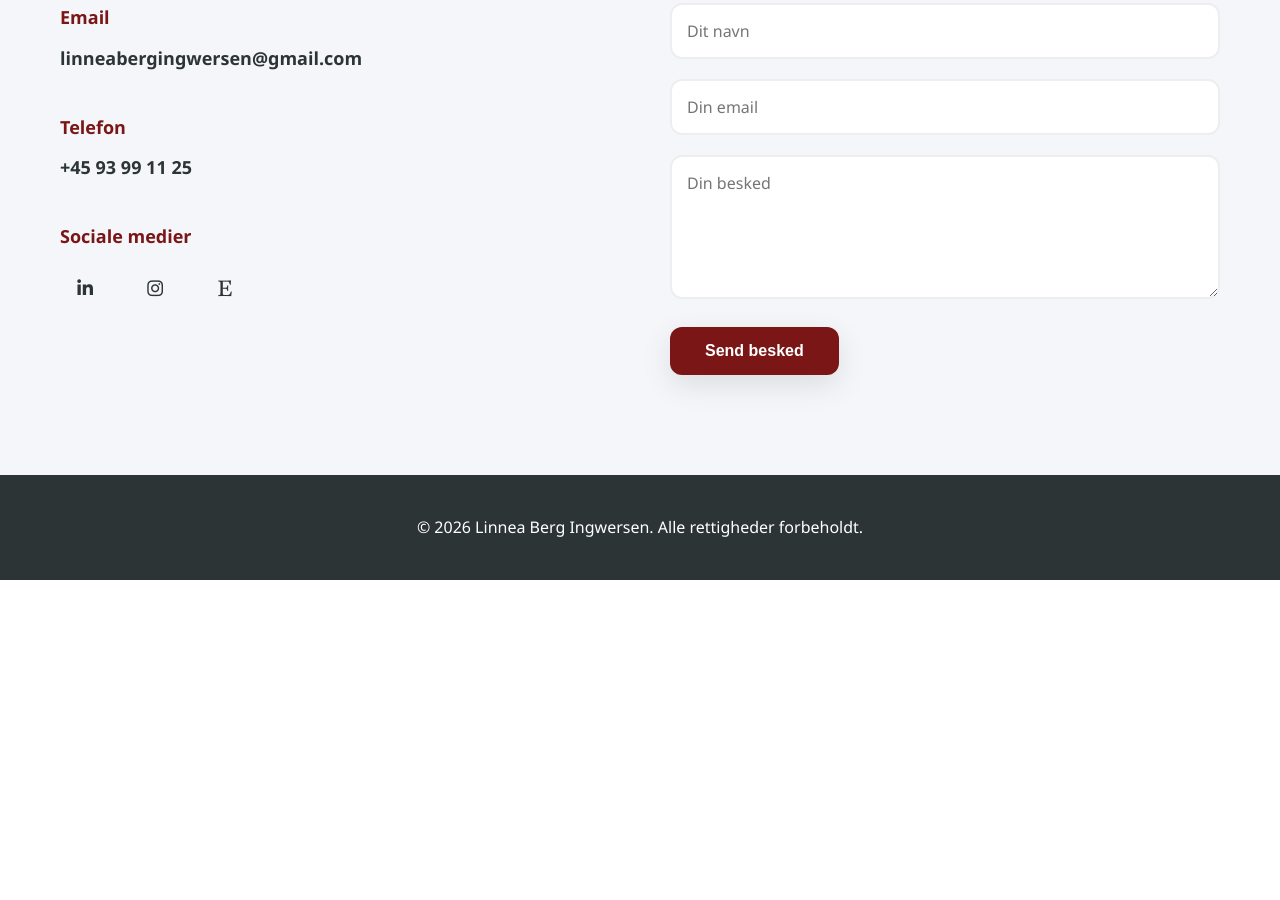
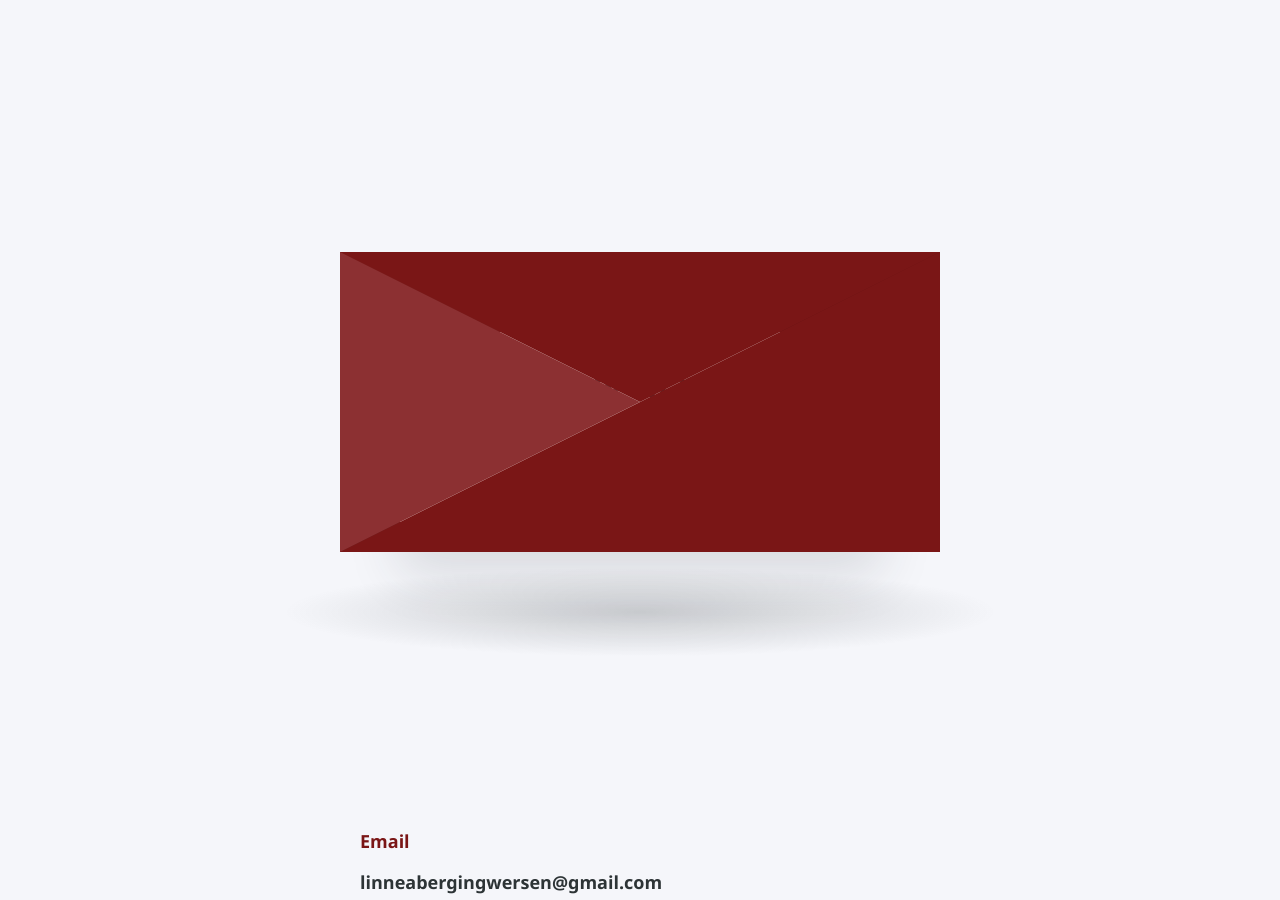
Before and after one commit to B3rginator/Portfolio, a plain HTML site: page index.html in a window 1280 px wide. Shown: the part 7026-7926 px from the top of the page. Before the commit the page ends 7606 px from the top, so only its background shows below. Drawn offline with Linux system fonts and the light colour scheme.

Commit message:
Add animated envelope preview and update contact section styles WIP

```diff
--- a/index.html
+++ b/index.html
@@ -697,6 +697,34 @@
             <h2 class="section-title" data-i18n="contact.title">Lad os tale</h2>
             <p class="section-subtitle" data-i18n="contact.subtitle">Interesseret i at arbejde sammen? Jeg glæder mig til at høre fra dig</p>
 
+            <div class="contact-envelope-preview">
+                <div class="letter-image">
+                    <div class="animated-mail">
+                        <div class="back-fold"></div>
+                        <div class="letter">
+                            <div class="letter-border"></div>
+                            <div class="letter-title">Skriv til mig</div>
+                            <form class="contact-form contact-form-letter">
+                                <div class="form-group">
+                                    <input type="text" placeholder="Dit navn" data-i18n-placeholder="contact.namePlaceholder" required>
+                                </div>
+                                <div class="form-group">
+                                    <input type="email" placeholder="Din email" data-i18n-placeholder="contact.emailPlaceholder" required>
+                                </div>
+                                <div class="form-group">
+                                    <textarea placeholder="Din besked" data-i18n-placeholder="contact.messagePlaceholder" rows="5" required></textarea>
+                                </div>
+                                <button type="submit" class="btn btn-primary" data-i18n="contact.submit">Send besked</button>
+                            </form>
+                        </div>
+                        <div class="top-fold"></div>
+                        <div class="body"></div>
+                        <div class="left-fold"></div>
+                    </div>
+                    <div class="shadow"></div>
+                </div>
+            </div>
+
             <div class="contact-content">
                 <div class="contact-info">
                     <div class="contact-item">
@@ -723,18 +751,6 @@
                     </div>
                 </div>
 
-                <form class="contact-form">
-                    <div class="form-group">
-                        <input type="text" placeholder="Dit navn" data-i18n-placeholder="contact.namePlaceholder" required>
-                    </div>
-                    <div class="form-group">
-                        <input type="email" placeholder="Din email" data-i18n-placeholder="contact.emailPlaceholder" required>
-                    </div>
-                    <div class="form-group">
-                        <textarea placeholder="Din besked" data-i18n-placeholder="contact.messagePlaceholder" rows="5" required></textarea>
-                    </div>
-                    <button type="submit" class="btn btn-primary" data-i18n="contact.submit">Send besked</button>
-                </form>
             </div>
         </div>
     </section>
--- a/script.js
+++ b/script.js
@@ -47,6 +47,17 @@ const observerOptions = {
     threshold: 0.1,
     rootMargin: '0px 0px -100px 0px'
 };
+
+const envelopePreview = document.querySelector('.letter-image');
+if (envelopePreview) {
+    const openEnvelope = () => {
+        envelopePreview.classList.add('is-open');
+    };
+
+    envelopePreview.addEventListener('mouseenter', openEnvelope, { once: true });
+    envelopePreview.addEventListener('click', openEnvelope);
+    envelopePreview.addEventListener('focusin', openEnvelope);
+}
 
 const observer = new IntersectionObserver((entries) => {
     entries.forEach(entry => {
--- a/styles.css
+++ b/styles.css
@@ -731,6 +731,172 @@ section:nth-child(even) {
     margin-right: auto;
 }
 
+.contact-envelope-preview {
+    display: flex;
+    justify-content: center;
+    margin: -56px 0 120px;
+}
+
+.letter-image {
+    position: relative;
+    width: 600px;
+    height: 760px;
+}
+
+.animated-mail {
+    position: absolute;
+    left: 50%;
+    top: 50%;
+    width: 600px;
+    height: 450px;
+    transform: translate(-50%, -50%);
+    transition: transform 0.4s ease;
+}
+
+.animated-mail .body {
+    position: absolute;
+    bottom: 0;
+    width: 0;
+    height: 0;
+    border-style: solid;
+    border-width: 0 0 300px 600px;
+    border-color: transparent transparent var(--primary-color) transparent;
+    z-index: 2;
+}
+
+.animated-mail .top-fold {
+    position: absolute;
+    top: 150px;
+    width: 0;
+    height: 0;
+    border-style: solid;
+    border-width: 150px 300px 0 300px;
+    transform-origin: 50% 0%;
+    transition: transform 0.4s ease, z-index 0.2s ease;
+    border-color: var(--accent-color) transparent transparent transparent;
+    z-index: 2;
+}
+
+.animated-mail .back-fold {
+    position: absolute;
+    bottom: 0;
+    width: 600px;
+    height: 300px;
+    background: linear-gradient(180deg, color-mix(in srgb, var(--primary-color) 88%, black), color-mix(in srgb, var(--primary-color) 72%, black));
+    z-index: 0;
+}
+
+.animated-mail .left-fold {
+    position: absolute;
+    bottom: 0;
+    width: 0;
+    height: 0;
+    border-style: solid;
+    border-width: 150px 0 150px 300px;
+    border-color: transparent transparent transparent color-mix(in srgb, var(--primary-color) 82%, var(--secondary-color));
+    z-index: 2;
+}
+
+.animated-mail .letter {
+    position: absolute;
+    left: 60px;
+    bottom: 0;
+    width: 480px;
+    height: 220px;
+    padding: 34px 32px 36px;
+    background: var(--white);
+    overflow: hidden;
+    transition: height 0.4s ease;
+    z-index: 1;
+    border-radius: 6px;
+    box-shadow: 0 22px 54px rgba(45, 52, 54, 0.14);
+}
+
+.animated-mail .letter-border {
+    display: none;
+}
+
+.animated-mail .letter-title {
+    display: block;
+    margin-top: 0;
+    margin-bottom: 24px;
+    margin-left: 0;
+    width: 100%;
+    height: auto;
+    background: transparent;
+    color: var(--dark-color);
+    font-size: 34px;
+    font-weight: 700;
+    line-height: 1.1;
+    letter-spacing: 0.01em;
+    text-align: center;
+}
+
+.animated-mail .letter-context {
+    display: none;
+}
+
+.animated-mail .letter-context-body {
+    display: none;
+}
+
+.contact-form-letter {
+    display: flex;
+    flex-direction: column;
+    gap: 16px;
+}
+
+.contact-form-letter .form-group input,
+.contact-form-letter .form-group textarea {
+    padding: 14px 16px;
+    border: 1px solid rgba(122, 22, 22, 0.12);
+    border-radius: 10px;
+    background: rgba(245, 246, 250, 0.72);
+}
+
+.contact-form-letter .form-group textarea {
+    min-height: 180px;
+    resize: vertical;
+}
+
+.contact-form-letter button {
+    align-self: flex-start;
+    margin-top: 4px;
+}
+
+.shadow {
+    position: absolute;
+    top: 620px;
+    left: 50%;
+    width: 720px;
+    height: 90px;
+    transform: translateX(-50%);
+    border-radius: 50%;
+    background: radial-gradient(rgba(45, 52, 54, 0.22), transparent 70%);
+    transition: width 0.4s ease;
+}
+
+.letter-image:hover .animated-mail,
+.letter-image.is-open .animated-mail {
+    transform: translate(-50%, -50%) translateY(100px);
+}
+
+.letter-image:hover .animated-mail .top-fold,
+.letter-image.is-open .animated-mail .top-fold {
+    transform: rotateX(180deg);
+    z-index: 0;
+}
+
+.letter-image:hover .animated-mail .letter,
+.letter-image.is-open .animated-mail .letter {
+    height: 700px;
+}
+
+.letter-image:hover .shadow,
+.letter-image.is-open .shadow {
+    width: 540px;
+}
+
 /* ===== ABOUT SECTION ===== */
 .about-content {
     display: grid;
@@ -1035,9 +1201,14 @@ section:nth-child(even) {
 /* ===== CONTACT SECTION ===== */
 .contact-content {
     display: grid;
-    grid-template-columns: 1fr 1fr;
+    grid-template-columns: 1fr;
     gap: 60px;
-    margin-top: 60px;
+    margin-top: 0;
+    justify-items: center;
+}
+
+.contact-info {
+    width: min(100%, 560px);
 }
 
 .contact-info {
@@ -1307,6 +1478,20 @@ section:nth-child(even) {
         grid-template-columns: 1fr;
     }
 
+    .contact-envelope-preview {
+        margin: -24px 0 28px;
+        min-height: 560px;
+    }
+
+    .letter-image {
+        transform: scale(0.72);
+        transform-origin: center top;
+    }
+
+    .contact-info {
+        width: 100%;
+    }
+
     .section-title {
         font-size: 36px;
     }
@@ -1317,6 +1502,20 @@ section:nth-child(even) {
 }
 
 @media (max-width: 480px) {
+    .contact-envelope-preview {
+        min-height: 460px;
+        margin: -12px 0 8px;
+    }
+
+    .letter-image {
+        transform: scale(0.58);
+    }
+
+    .contact-form-letter .form-group input,
+    .contact-form-letter .form-group textarea {
+        font-size: 16px;
+    }
+
     .hero-title {
         font-size: 32px;
     }
```
